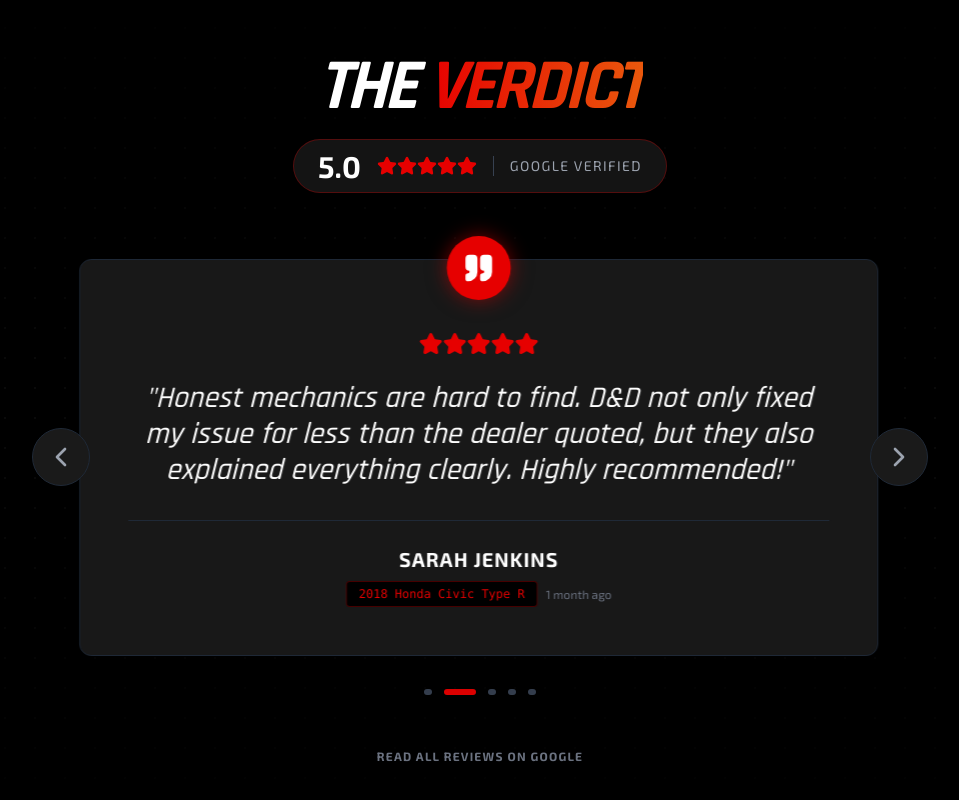
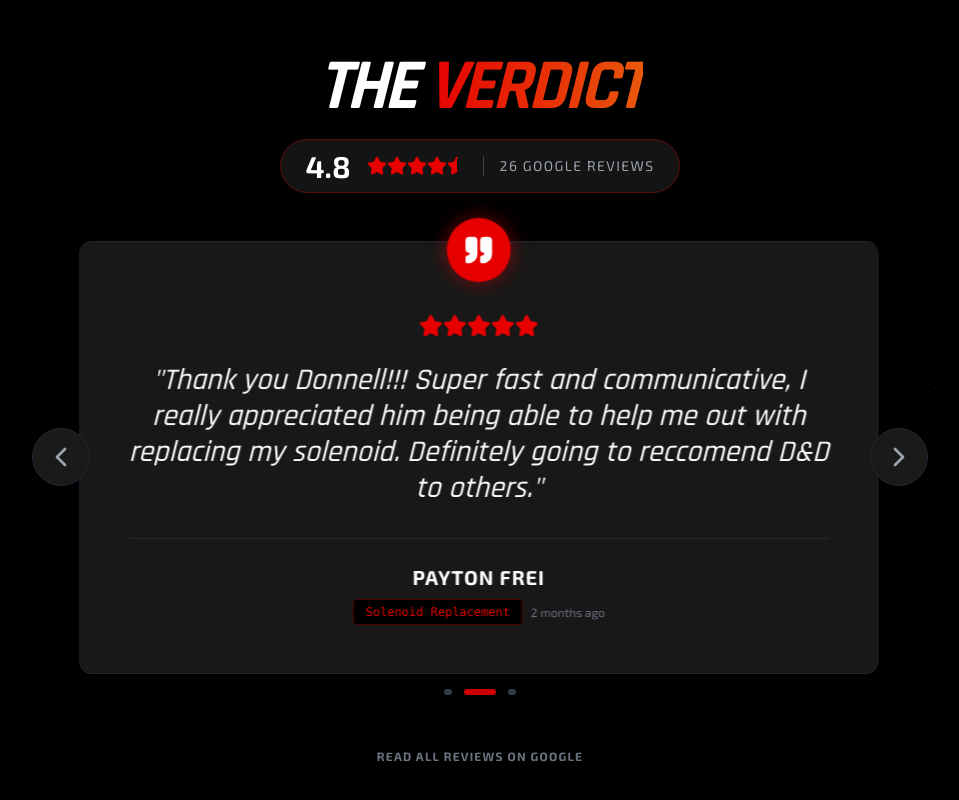
Before and after one commit to robertlazau-design/d-d-Performance, a React (Vite) app: page / in a window 1280 px wide. Shown: the part 877-1677 px from the top of the page, without its empty margins (160-1119 px from the left). Built offline with nearby package versions, Linux system fonts and the light colour scheme.

Commit message:
Update Testimonials component with real customer reviews and 4.8 star rating

```diff
--- a/components/Testimonials.tsx
+++ b/components/Testimonials.tsx
@@ -1,48 +1,40 @@
 import React, { useState, useEffect } from 'react';
-import { Star, Quote, ChevronLeft, ChevronRight } from 'lucide-react';
-import { Review } from '../types';
+import { Star, Quote, ChevronLeft, ChevronRight, StarHalf } from 'lucide-react';
 import { motion, AnimatePresence } from 'framer-motion';
 
-const reviews: Review[] = [
+interface ReviewData {
+  id: number;
+  name: string;
+  quote: string;
+  vehicle?: string;
+  timeAgo: string;
+  rating: number;
+}
+
+const reviewData: ReviewData[] = [
   {
     id: 1,
-    name: "Michael R.",
-    rating: 5,
-    text: "Took my Corvette here for a dyno tune. The difference is night and day. These guys know their stuff and treated my car like it was their own.",
-    car: "2019 Corvette Z06",
-    date: "2 months ago"
+    name: "Becca Lanthorn",
+    quote: "Impressive and clean job done by Donnell. I needed a labor intensive repair done on my 1998 Tacoma and he pulled through truly.Shes up and running smooth! Honest and hard work with fair and true quotes. Definitely would & will be going back for repairs and maintenance. Thank you again!",
+    vehicle: "1998 Tacoma",
+    timeAgo: "a week ago",
+    rating: 5
   },
   {
     id: 2,
-    name: "Sarah Jenkins",
-    rating: 5,
-    text: "Honest mechanics are hard to find. D&D not only fixed my issue for less than the dealer quoted, but they also explained everything clearly. Highly recommended!",
-    car: "2018 Honda Civic Type R",
-    date: "1 month ago"
+    name: "Payton Frei",
+    quote: "Thank you Donnell!!! Super fast and communicative, I really appreciated him being able to help me out with replacing my solenoid. Definitely going to reccomend D&D to others.",
+    vehicle: "Solenoid Replacement",
+    timeAgo: "2 months ago",
+    rating: 5
   },
   {
     id: 3,
-    name: "David K.",
-    rating: 5,
-    text: "Absolute legends. Did a full engine swap on my project car. The attention to detail is unmatched in this area. They even fixed some wiring issues the previous shop messed up.",
-    car: "1995 Nissan 240SX",
-    date: "3 weeks ago"
-  },
-  {
-    id: 4,
-    name: "James T.",
-    rating: 5,
-    text: "Brought my WRX in for a clutch job. Done fast, done right. The new clutch feel is amazing. They even detailed the engine bay.",
-    car: "2020 Subaru WRX STI",
-    date: "1 week ago"
-  },
-  {
-    id: 5,
-    name: "Mark D.",
-    rating: 5,
-    text: "Best shop in town for LS swaps. These guys are wizards. My truck runs better than factory now and makes twice the power.",
-    car: "1985 Chevy C10",
-    date: "4 days ago"
+    name: "Nicholas Prante",
+    quote: "It is a good feeling to trust your mechanic completely. A priceless feeling, really. As long as Donnell is fixing cars, I'm not worried about my automotive repair needs. He is very talented & thorough. His price is as fair as you can find. He has worked on half a dozen of cars for me and I've always left with a confident feeling, that I'm in good hands. Thanks Donnell, my OBXT is running great– see you later!",
+    vehicle: "Subaru Outback XT (OBXT)",
+    timeAgo: "6 months ago",
+    rating: 5
   }
 ];
 
@@ -84,13 +76,13 @@ const Testimonials: React.FC = () => {
     setDirection(newDirection);
     setIndex((prevIndex) => {
       let nextIndex = prevIndex + newDirection;
-      if (nextIndex < 0) nextIndex = reviews.length - 1;
-      if (nextIndex >= reviews.length) nextIndex = 0;
+      if (nextIndex < 0) nextIndex = reviewData.length - 1;
+      if (nextIndex >= reviewData.length) nextIndex = 0;
       return nextIndex;
     });
   };
 
-  const currentReview = reviews[index];
+  const currentReview = reviewData[index];
 
   return (
     <div id="reviews" className="py-32 bg-black relative overflow-hidden flex flex-col items-center justify-center min-h-[800px]">
@@ -106,13 +98,14 @@ const Testimonials: React.FC = () => {
               The <span className="text-transparent bg-clip-text bg-gradient-to-r from-race-red to-orange-600">Verdict</span>
             </h2>
             <div className="flex items-center justify-center gap-4 bg-race-carbon/80 backdrop-blur border border-race-red/30 px-6 py-2 rounded-full inline-flex">
-              <span className="text-3xl font-bold text-white">5.0</span>
+              <span className="text-3xl font-bold text-white">4.8</span>
               <div className="flex text-race-red">
-                {[...Array(5)].map((_, i) => (
+                {[...Array(4)].map((_, i) => (
                   <Star key={i} className="w-5 h-5 fill-current" />
                 ))}
+                <StarHalf className="w-5 h-5 fill-current" />
               </div>
-              <span className="text-gray-400 text-sm border-l border-gray-700 pl-4 uppercase tracking-widest">Google Verified</span>
+              <span className="text-gray-400 text-sm border-l border-gray-700 pl-4 uppercase tracking-widest">26 Google Reviews</span>
             </div>
         </div>
 
@@ -162,16 +155,18 @@ const Testimonials: React.FC = () => {
                             </div>
 
                             <p className="text-xl md:text-3xl font-display font-medium text-white mb-8 leading-tight italic">
-                                "{currentReview.text}"
+                                "{currentReview.quote}"
                             </p>
 
                             <div className="border-t border-gray-800 pt-6 flex flex-col items-center">
                                 <h4 className="text-xl font-bold text-white uppercase tracking-wider">{currentReview.name}</h4>
                                 <div className="flex items-center gap-2 mt-2">
-                                    <span className="px-3 py-1 bg-black rounded text-xs text-race-red font-mono border border-race-red/30">
-                                        {currentReview.car}
-                                    </span>
-                                    <span className="text-gray-500 text-xs">{currentReview.date}</span>
+                                    {currentReview.vehicle && (
+                                        <span className="px-3 py-1 bg-black rounded text-xs text-race-red font-mono border border-race-red/30">
+                                            {currentReview.vehicle}
+                                        </span>
+                                    )}
+                                    <span className="text-gray-500 text-xs">{currentReview.timeAgo}</span>
                                 </div>
                             </div>
                         </div>
@@ -182,7 +177,7 @@ const Testimonials: React.FC = () => {
 
         {/* Indicators */}
         <div className="flex gap-3 mt-8">
-            {reviews.map((_, i) => (
+            {reviewData.map((_, i) => (
                 <button
                     key={i}
                     onClick={() => {
```
